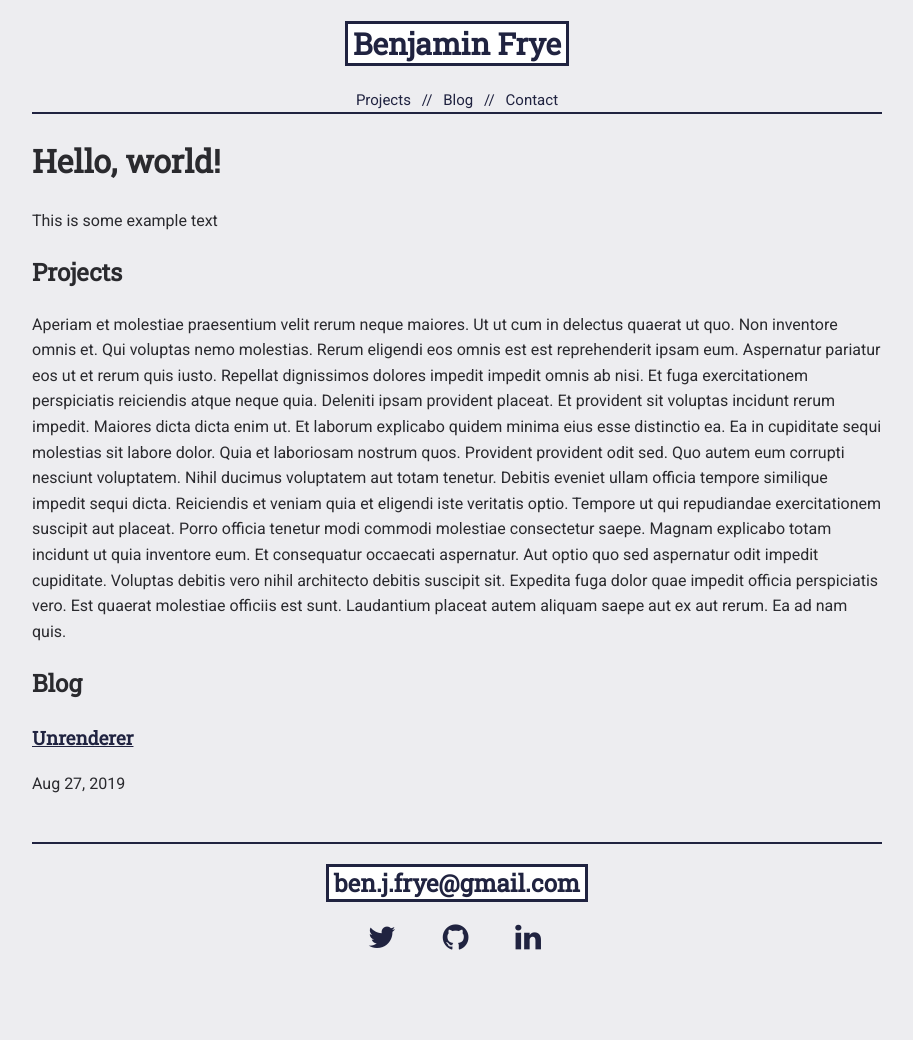
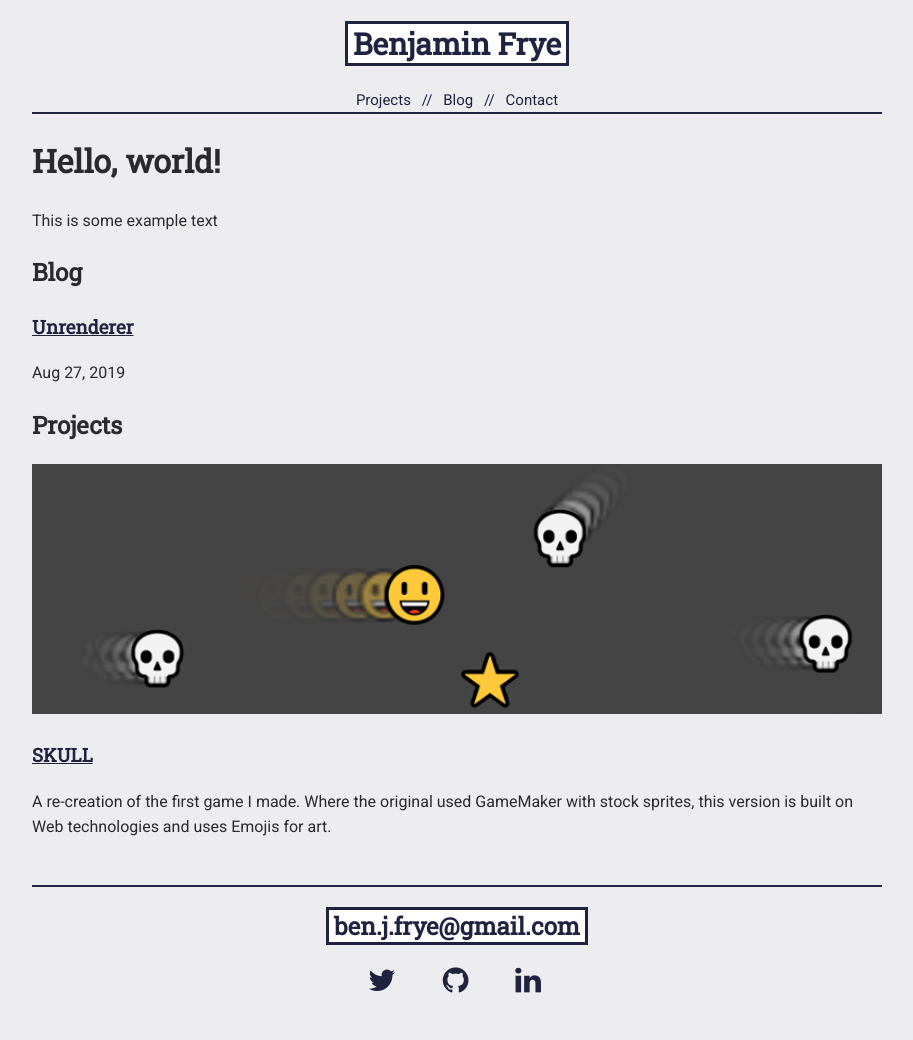
Before and after one commit to fryeb/fryeb.github.io, a Jekyll site: the page built from index.html, in a window 1280 px wide. Shown: the whole page, without its empty margins (183-1096 px from the left). Built offline with Jekyll 4.4.1, drawn with Linux system fonts in a browser that asks for light colours; before the commit the page ends 997 px from its top, so only the background shows below that.

```diff
--- a/assets/css/_base.sass
+++ b/assets/css/_base.sass
@@ -31,3 +31,6 @@ canvas
 	display: block
 	margin-left: auto
 	margin-right: auto
+
+img
+	width: 100%
--- /dev/null
+++ b/assets/css/_projects.sass
@@ -0,0 +1,4 @@
+#projects
+	img
+		width: 100%
+		object-fit: contain
--- a/assets/css/_unrender.sass
+++ b/assets/css/_unrender.sass
@@ -1,6 +1,3 @@
 .unrenderer
 	.unrender_image_container
 		display: flex
-		img
-			max-width: 256px
-			max-height: 256px
--- a/assets/css/main.sass
+++ b/assets/css/main.sass
@@ -5,6 +5,7 @@
 @import 'base'
 
 @import 'header'
+@import 'projects'
 @import 'footer'
 
 @import 'unrender'
--- a/index.html
+++ b/index.html
@@ -6,18 +6,6 @@ title: "Home"
 <h1> Hello, world! </h1>
 This is some example text
 
-<section id="projects">
-	<h2> Projects </h2>
-	Aperiam et molestiae praesentium velit rerum neque maiores. Ut ut cum in delectus quaerat ut quo. Non inventore omnis et. Qui voluptas nemo molestias. Rerum eligendi eos omnis est est reprehenderit ipsam eum.
-
-	Aspernatur pariatur eos ut et rerum quis iusto. Repellat dignissimos dolores impedit impedit omnis ab nisi. Et fuga exercitationem perspiciatis reiciendis atque neque quia. Deleniti ipsam provident placeat. Et provident sit voluptas incidunt rerum impedit. Maiores dicta dicta enim ut.
-
-	Et laborum explicabo quidem minima eius esse distinctio ea. Ea in cupiditate sequi molestias sit labore dolor. Quia et laboriosam nostrum quos. Provident provident odit sed. Quo autem eum corrupti nesciunt voluptatem. Nihil ducimus voluptatem aut totam tenetur.
-
-	Debitis eveniet ullam officia tempore similique impedit sequi dicta. Reiciendis et veniam quia et eligendi iste veritatis optio. Tempore ut qui repudiandae exercitationem suscipit aut placeat. Porro officia tenetur modi commodi molestiae consectetur saepe. Magnam explicabo totam incidunt ut quia inventore eum. Et consequatur occaecati aspernatur.
-
-	Aut optio quo sed aspernatur odit impedit cupiditate. Voluptas debitis vero nihil architecto debitis suscipit sit. Expedita fuga dolor quae impedit officia perspiciatis vero. Est quaerat molestiae officiis est sunt. Laudantium placeat autem aliquam saepe aut ex aut rerum. Ea ad nam quis.
-</section>
 
 <section id="blog">
 	<h2> Blog </h2>
@@ -38,3 +26,14 @@ This is some example text
 		{%- endfor -%}
 	{%- endif -%}
 </section>
+
+<section id="projects">
+	<h2> Projects </h2>
+	<article id="skull">
+		<img src="/assets/img/projects/SKULL.png" alt="screenshot of SKULL"/>
+		<h3><a href="https://fryeb.github.io/SKULL">SKULL</a></h3>
+		A re-creation of the first game I made. Where the original used GameMaker
+		with stock sprites, this version is built on Web technologies and uses
+		Emojis for art.
+	</article>
+</section>
```
Also changed, not shown: _posts/2019-08-27-unrenderer-2d.md (+4 -4 lines), assets/js/posts/demo01.js (+148 -48 lines), assets/img/projects/SKULL.png (added).
